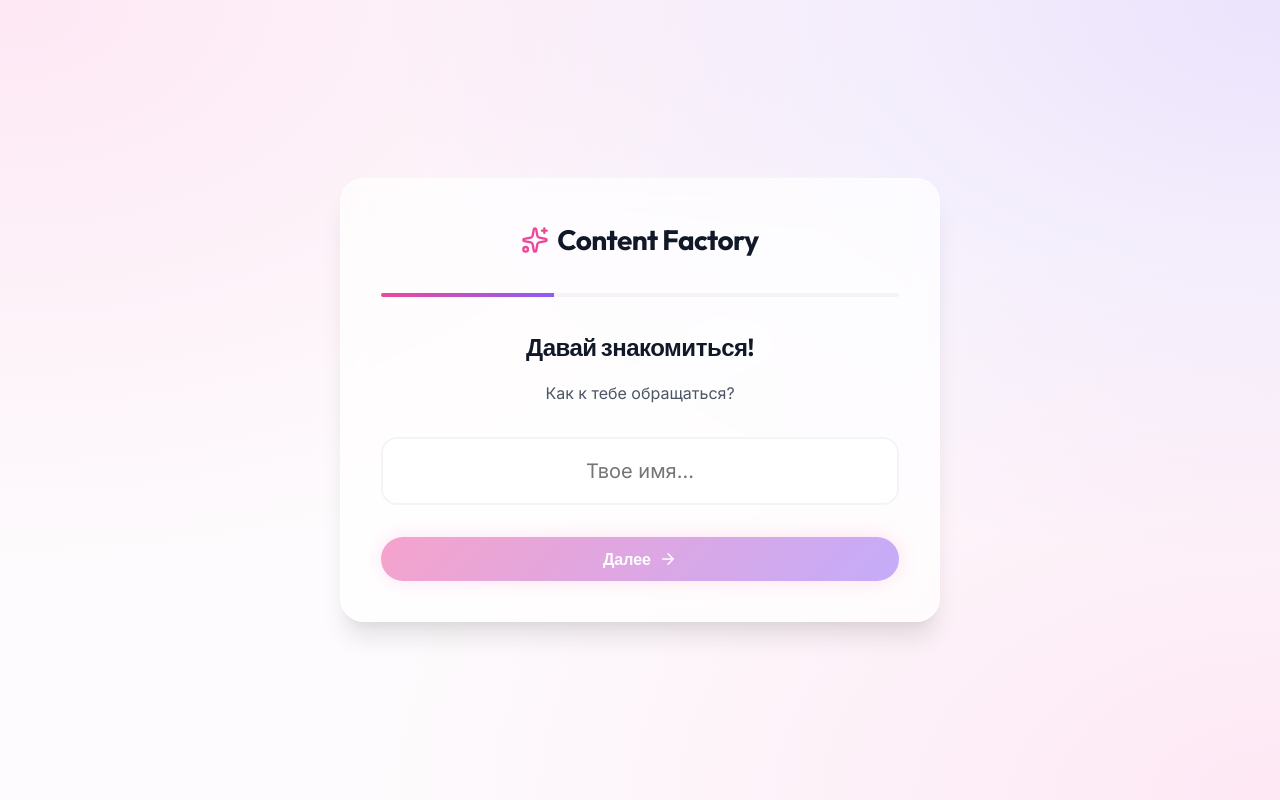
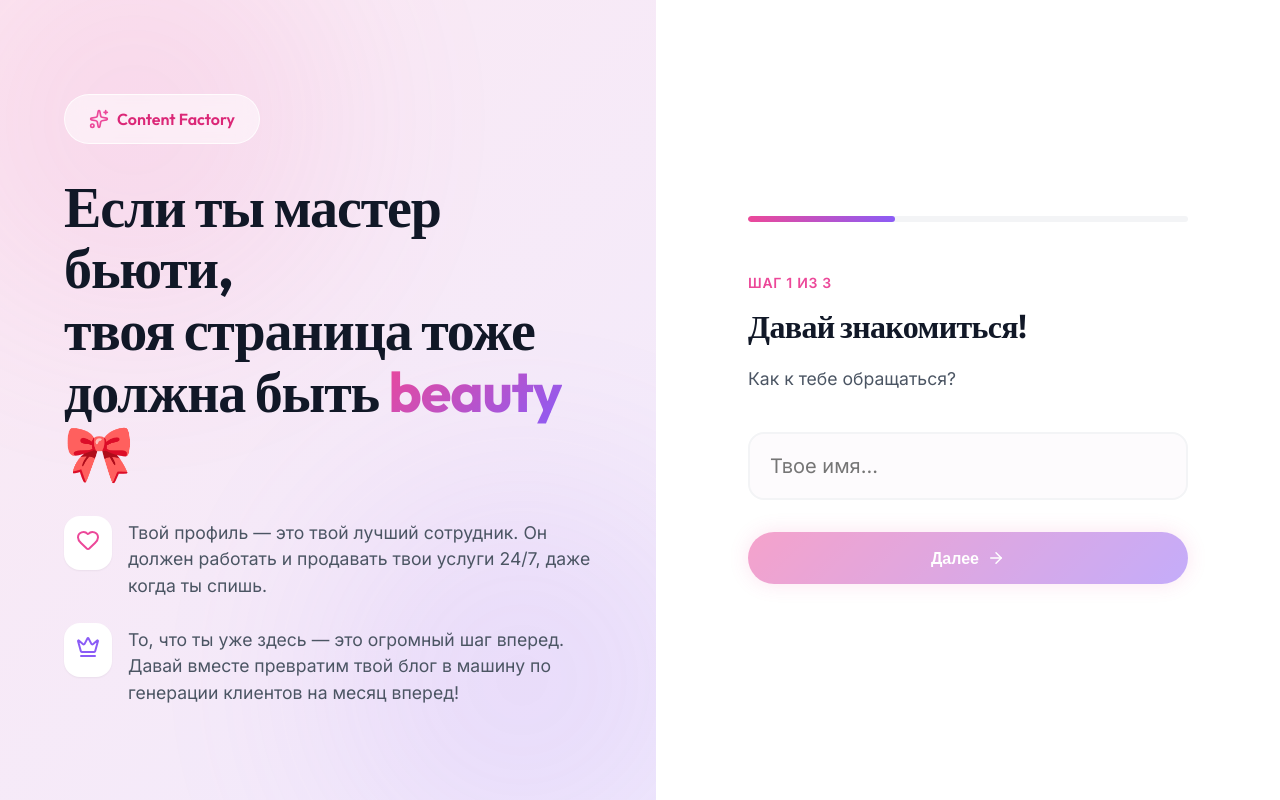
Before and after one commit to dehhaa13-collab/1234567, a React (Vite) app: page / in a window 1280 px wide. Built offline with nearby package versions, Linux system fonts and the light colour scheme.

Commit message:
Смягчен тон ИИ и сделан красивый дизайн онбординга

```diff
--- a/src/pages/Onboarding.tsx
+++ b/src/pages/Onboarding.tsx
@@ -1,6 +1,6 @@
 import { useState } from 'react';
 import { motion, AnimatePresence } from 'framer-motion';
-import { Sparkles, ArrowRight } from 'lucide-react';
+import { Sparkles, ArrowRight, Heart, Crown } from 'lucide-react';
 
 interface OnboardingProps {
   onComplete: () => void;
@@ -21,32 +21,81 @@ export const Onboarding = ({ onComplete }: OnboardingProps) => {
   };
 
   return (
-    <div style={{ minHeight: '100vh', display: 'flex', alignItems: 'center', justifyContent: 'center', padding: '2rem', width: '100%' }}>
+    <div style={{ display: 'flex', minHeight: '100vh', width: '100%', background: '#Fdfbfd' }}>
+
+      {/* Left Column - Motivation & Beauty Aesthetics */}
+      <div style={{
+        flex: 1,
+        background: 'linear-gradient(135deg, rgba(236,72,153,0.1), rgba(139,92,246,0.1))',
+        position: 'relative',
+        display: 'none', // hidden on very small screens
+        flexDirection: 'column',
+        justifyContent: 'center',
+        padding: '4rem',
+        overflow: 'hidden'
+      }} className="onboarding-left">
+
+        {/* Animated background elements */}
+        <div style={{ position: 'absolute', top: '-10%', left: '-10%', width: '400px', height: '400px', background: 'var(--primary)', filter: 'blur(100px)', opacity: 0.1, borderRadius: '50%' }} />
+        <div style={{ position: 'absolute', bottom: '-10%', right: '-10%', width: '400px', height: '400px', background: 'var(--secondary)', filter: 'blur(100px)', opacity: 0.1, borderRadius: '50%' }} />
+
         <motion.div
-        className="glass-card"
-        initial={{ opacity: 0, scale: 0.95 }}
-        animate={{ opacity: 1, scale: 1 }}
-        style={{ width: '100%', maxWidth: '600px' }}
+          initial={{ opacity: 0, y: 20 }}
+          animate={{ opacity: 1, y: 0 }}
+          transition={{ duration: 0.8 }}
+          style={{ position: 'relative', zIndex: 1, maxWidth: '600px', margin: '0 auto' }}
         >
-        <div style={{ display: 'flex', alignItems: 'center', gap: '8px', marginBottom: '2rem', justifyContent: 'center' }}>
-          <Sparkles color="#ec4899" size={28} />
-          <h1 style={{ fontSize: '1.75rem', margin: 0 }}>Content Factory</h1>
+          <div style={{ display: 'inline-flex', alignItems: 'center', gap: '8px', background: 'rgba(255,255,255,0.5)', padding: '0.75rem 1.5rem', borderRadius: '99px', marginBottom: '2rem', backdropFilter: 'blur(10px)', border: '1px solid rgba(255,255,255,0.8)' }}>
+            <Sparkles color="#ec4899" size={20} />
+            <span style={{ fontWeight: 600, fontFamily: 'Outfit', color: '#db2777' }}>Content Factory</span>
           </div>
 
-        <div style={{ background: '#f3f4f6', height: '4px', borderRadius: '4px', marginBottom: '2rem', overflow: 'hidden' }}>
+          <h1 style={{ fontSize: '3.5rem', lineHeight: 1.1, marginBottom: '2rem', fontFamily: 'Outfit', color: '#111827' }}>
+            Если ты мастер бьюти,<br/>твоя страница тоже должна быть <span className="text-gradient">beauty</span> 🎀
+          </h1>
+
+          <div style={{ display: 'flex', flexDirection: 'column', gap: '1.5rem' }}>
+            <div style={{ display: 'flex', alignItems: 'flex-start', gap: '1rem' }}>
+              <div style={{ background: 'white', padding: '0.75rem', borderRadius: '16px', boxShadow: 'var(--shadow-sm)' }}>
+                <Heart color="#ec4899" size={24} />
+              </div>
+              <p style={{ fontSize: '1.1rem', color: '#4b5563', lineHeight: 1.5, marginTop: '0.25rem' }}>
+                Твой профиль — это твой лучший сотрудник. Он должен работать и продавать твои услуги 24/7, даже когда ты спишь.
+              </p>
+            </div>
+
+            <div style={{ display: 'flex', alignItems: 'flex-start', gap: '1rem' }}>
+              <div style={{ background: 'white', padding: '0.75rem', borderRadius: '16px', boxShadow: 'var(--shadow-sm)' }}>
+                <Crown color="#8b5cf6" size={24} />
+              </div>
+              <p style={{ fontSize: '1.1rem', color: '#4b5563', lineHeight: 1.5, marginTop: '0.25rem' }}>
+                То, что ты уже здесь — это огромный шаг вперед. Давай вместе превратим твой блог в машину по генерации клиентов на месяц вперед!
+              </p>
+            </div>
+          </div>
+        </motion.div>
+      </div>
+
+      {/* Right Column - Interactive Form */}
+      <div style={{ flex: 1, display: 'flex', flexDirection: 'column', justifyContent: 'center', padding: '3rem', position: 'relative', background: 'white' }}>
+
+        <div style={{ width: '100%', maxWidth: '440px', margin: '0 auto' }}>
+
+          <div style={{ background: '#f3f4f6', height: '6px', borderRadius: '99px', marginBottom: '3rem', overflow: 'hidden' }}>
             <motion.div
               initial={{ width: '33%' }}
               animate={{ width: `${(step / 3) * 100}%` }}
-            transition={{ duration: 0.3 }}
-            style={{ height: '100%', background: 'linear-gradient(90deg, #ec4899, #8b5cf6)' }}
+              transition={{ duration: 0.4 }}
+              style={{ height: '100%', background: 'linear-gradient(90deg, #ec4899, #8b5cf6)', borderRadius: '99px' }}
             />
           </div>
 
           <AnimatePresence mode="wait">
             {step === 1 && (
               <motion.div key="step1" initial={{ opacity: 0, x: -20 }} animate={{ opacity: 1, x: 0 }} exit={{ opacity: 0, x: 20 }}>
-              <h2 style={{ fontSize: '1.5rem', marginBottom: '1rem', textAlign: 'center' }}>Давай знакомиться!</h2>
-              <p style={{ color: 'var(--text-main)', textAlign: 'center', marginBottom: '2rem' }}>Как к тебе обращаться?</p>
+                <span style={{ fontSize: '0.875rem', fontWeight: 600, color: '#ec4899', textTransform: 'uppercase', letterSpacing: '0.05em' }}>Шаг 1 из 3</span>
+                <h2 style={{ fontSize: '2rem', marginBottom: '1rem', marginTop: '0.5rem', fontFamily: 'Outfit' }}>Давай знакомиться!</h2>
+                <p style={{ color: 'var(--text-main)', marginBottom: '2.5rem', fontSize: '1.1rem' }}>Как к тебе обращаться?</p>
 
                 <input
                   type="text"
@@ -54,21 +103,20 @@ export const Onboarding = ({ onComplete }: OnboardingProps) => {
                   placeholder="Твое имя..."
                   value={name}
                   onChange={(e) => setName(e.target.value)}
-                style={{ textAlign: 'center', fontSize: '1.25rem', padding: '1.25rem' }}
+                  style={{ fontSize: '1.25rem', padding: '1.25rem', background: '#fdfbfd' }}
                 />
 
-              <div style={{ display: 'flex', justifyContent: 'center', marginTop: '2rem' }}>
-                <button className="btn-primary" onClick={nextStep} disabled={!name} style={{ opacity: !name ? 0.5 : 1, width: '100%' }}>
+                <button className="btn-primary" onClick={nextStep} disabled={!name} style={{ opacity: !name ? 0.5 : 1, width: '100%', marginTop: '2rem', padding: '1rem' }}>
                   Далее <ArrowRight size={18} />
                 </button>
-              </div>
               </motion.div>
             )}
 
             {step === 2 && (
               <motion.div key="step2" initial={{ opacity: 0, x: -20 }} animate={{ opacity: 1, x: 0 }} exit={{ opacity: 0, x: 20 }}>
-              <h2 style={{ fontSize: '1.5rem', marginBottom: '1rem', textAlign: 'center' }}>Твой опыт в бьюти-сфере</h2>
-              <p style={{ color: 'var(--text-main)', textAlign: 'center', marginBottom: '2rem' }}>Это поможет нам давать более точные советы.</p>
+                <span style={{ fontSize: '0.875rem', fontWeight: 600, color: '#ec4899', textTransform: 'uppercase', letterSpacing: '0.05em' }}>Шаг 2 из 3</span>
+                <h2 style={{ fontSize: '2rem', marginBottom: '1rem', marginTop: '0.5rem', fontFamily: 'Outfit' }}>Твой опыт в бьюти</h2>
+                <p style={{ color: 'var(--text-main)', marginBottom: '2.5rem', fontSize: '1.1rem' }}>Это поможет нам давать более точные советы.</p>
 
                 <div style={{ display: 'flex', flexDirection: 'column', gap: '1rem' }}>
                   {['До 1 года (Новичок)', '1-3 года', 'Более 3 лет (Топ-мастер)'].map(opt => (
@@ -78,13 +126,14 @@ export const Onboarding = ({ onComplete }: OnboardingProps) => {
                       style={{
                         padding: '1.25rem',
                         borderRadius: '16px',
-                      border: experience === opt ? '2px solid #ec4899' : '2px solid #e5e7eb',
+                        border: experience === opt ? '2px solid #ec4899' : '2px solid #f3f4f6',
                         background: experience === opt ? '#fdf2f8' : 'white',
                         color: experience === opt ? '#db2777' : '#4b5563',
                         fontWeight: 600,
                         fontSize: '1.1rem',
                         cursor: 'pointer',
-                      transition: 'all 0.2s'
+                        transition: 'all 0.2s',
+                        textAlign: 'left'
                       }}
                     >
                       {opt}
@@ -92,33 +141,34 @@ export const Onboarding = ({ onComplete }: OnboardingProps) => {
                   ))}
                 </div>
 
-              <div style={{ display: 'flex', justifyContent: 'center', marginTop: '2rem' }}>
-                <button className="btn-primary" onClick={nextStep} disabled={!experience} style={{ opacity: !experience ? 0.5 : 1, width: '100%' }}>
+                <button className="btn-primary" onClick={nextStep} disabled={!experience} style={{ opacity: !experience ? 0.5 : 1, width: '100%', marginTop: '2rem', padding: '1rem' }}>
                   Далее <ArrowRight size={18} />
                 </button>
-              </div>
               </motion.div>
             )}
 
             {step === 3 && (
               <motion.div key="step3" initial={{ opacity: 0, x: -20 }} animate={{ opacity: 1, x: 0 }} exit={{ opacity: 0, x: 20 }}>
-              <h2 style={{ fontSize: '1.5rem', marginBottom: '1rem', textAlign: 'center' }}>Главная проблема сейчас?</h2>
-              <p style={{ color: 'var(--text-main)', textAlign: 'center', marginBottom: '2rem' }}>Мы построим индивидуальный план под твою боль.</p>
+                <span style={{ fontSize: '0.875rem', fontWeight: 600, color: '#8b5cf6', textTransform: 'uppercase', letterSpacing: '0.05em' }}>Шаг 3 из 3</span>
+                <h2 style={{ fontSize: '2rem', marginBottom: '1rem', marginTop: '0.5rem', fontFamily: 'Outfit' }}>Главная проблема сейчас?</h2>
+                <p style={{ color: 'var(--text-main)', marginBottom: '2.5rem', fontSize: '1.1rem' }}>Мы построим индивидуальный план под твою боль.</p>
 
-              <div style={{ display: 'grid', gridTemplateColumns: '1fr 1fr', gap: '1rem' }}>
-                {['Мало клиентов', 'Клиенты уходят', 'Нет просмотров Reels', 'Нет идей для контента'].map(opt => (
+                <div style={{ display: 'flex', flexDirection: 'column', gap: '1rem' }}>
+                  {['Мало новых клиентов', 'Клиенты не возвращаются', 'Нет просмотров Reels', 'Никто не пишет в Директ'].map(opt => (
                     <button
                       key={opt}
                       onClick={() => setProblem(opt)}
                       style={{
                         padding: '1.25rem',
                         borderRadius: '16px',
-                      border: problem === opt ? '2px solid #8b5cf6' : '2px solid #e5e7eb',
+                        border: problem === opt ? '2px solid #8b5cf6' : '2px solid #f3f4f6',
                         background: problem === opt ? '#f5f3ff' : 'white',
                         color: problem === opt ? '#7c3aed' : '#4b5563',
                         fontWeight: 600,
+                        fontSize: '1.1rem',
                         cursor: 'pointer',
-                      transition: 'all 0.2s'
+                        transition: 'all 0.2s',
+                        textAlign: 'left'
                       }}
                     >
                       {opt}
@@ -126,15 +176,23 @@ export const Onboarding = ({ onComplete }: OnboardingProps) => {
                   ))}
                 </div>
 
-              <div style={{ display: 'flex', justifyContent: 'center', marginTop: '2rem' }}>
-                <button className="btn-primary" onClick={nextStep} disabled={!problem} style={{ opacity: !problem ? 0.5 : 1, width: '100%' }}>
+                <button className="btn-primary" onClick={nextStep} disabled={!problem} style={{ opacity: !problem ? 0.5 : 1, width: '100%', marginTop: '2rem', padding: '1rem' }}>
                   Зарегистрироваться и войти
                 </button>
-              </div>
               </motion.div>
             )}
           </AnimatePresence>
-      </motion.div>
+
+        </div>
+      </div>
+
+      <style>{`
+        @media (min-width: 900px) {
+          .onboarding-left {
+            display: flex !important;
+          }
+        }
+      `}</style>
     </div>
   );
 };
```
Also changed, not shown: src/components/AnalysisTab.tsx (+9 -9 lines). Lines whose indentation alone changed are shown as unchanged.
